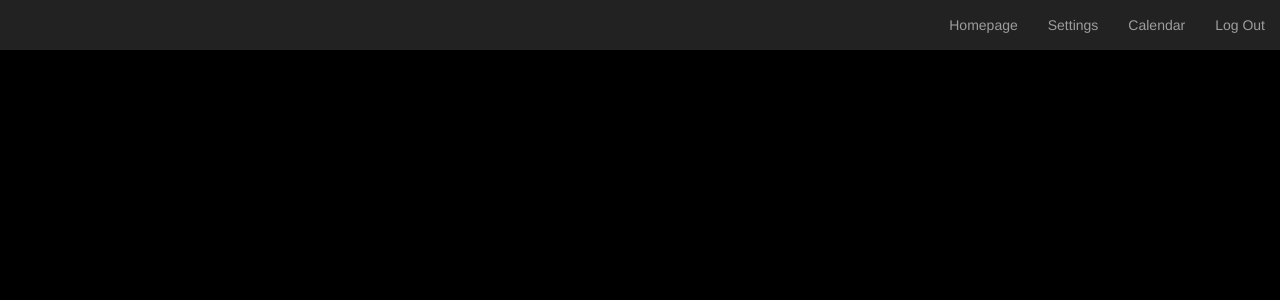
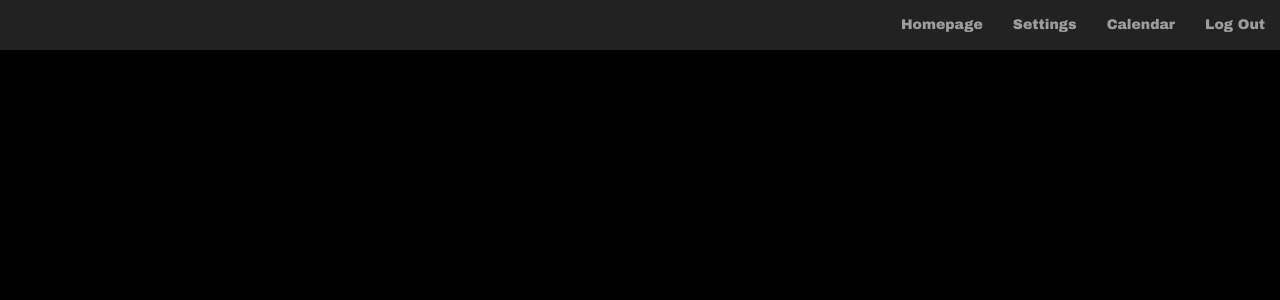
Before and after one commit to danieltran67/All-In-One-Agenda, a Flask app: page /dashboard in a window 1280 px wide. Shown: the top 300 px of the page. Run offline with Flask 2, Linux system fonts and the light colour scheme; a user stored in the database is signed in; some libraries are stand-ins or nearby versions.

Commit message:
Update dashboard.css

```diff
--- a/static/dashboard.css
+++ b/static/dashboard.css
@@ -6,6 +6,7 @@
 body {
   padding-top: 50px;
   background-color: black;
+  font-family: Arial black;
 }
 
 
```
